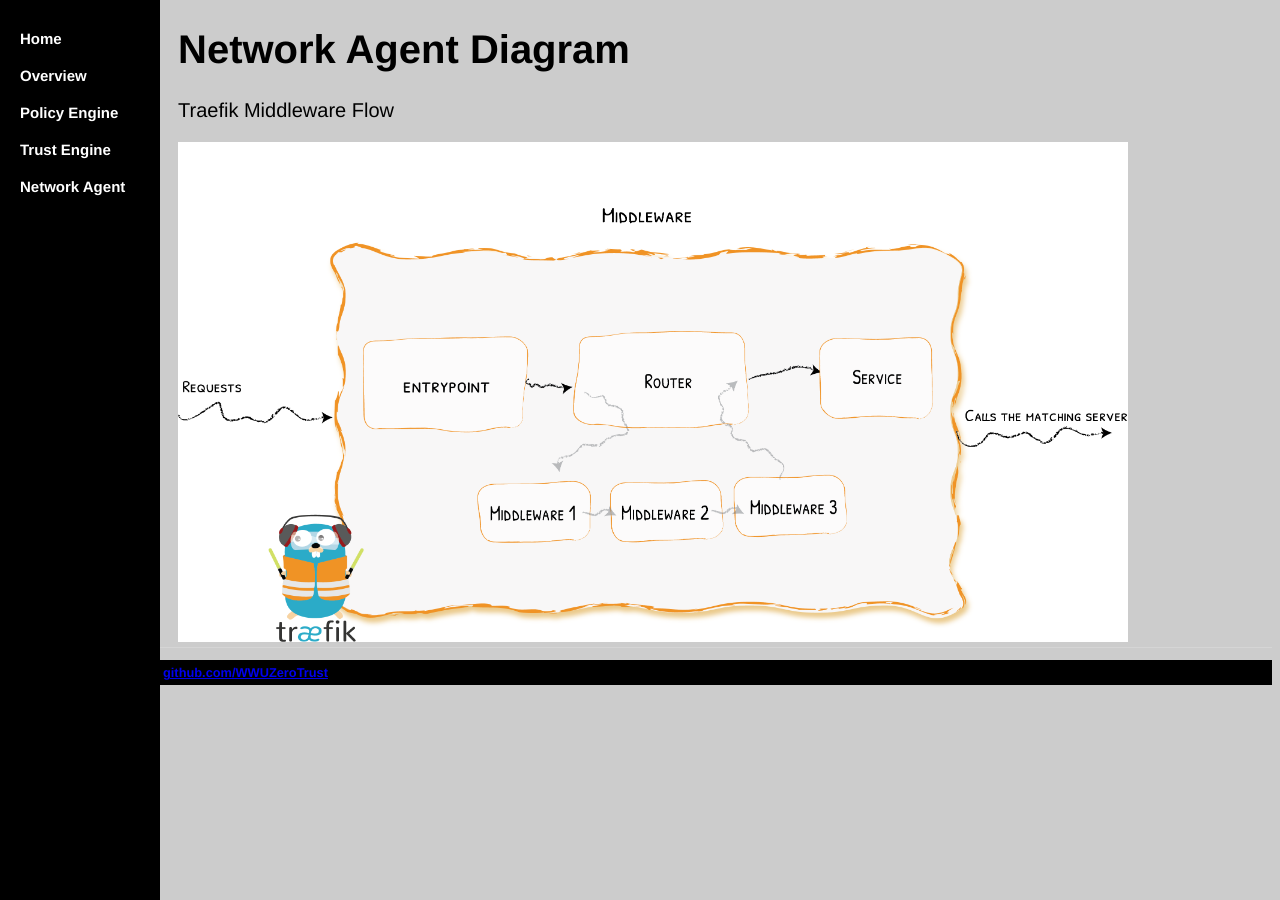
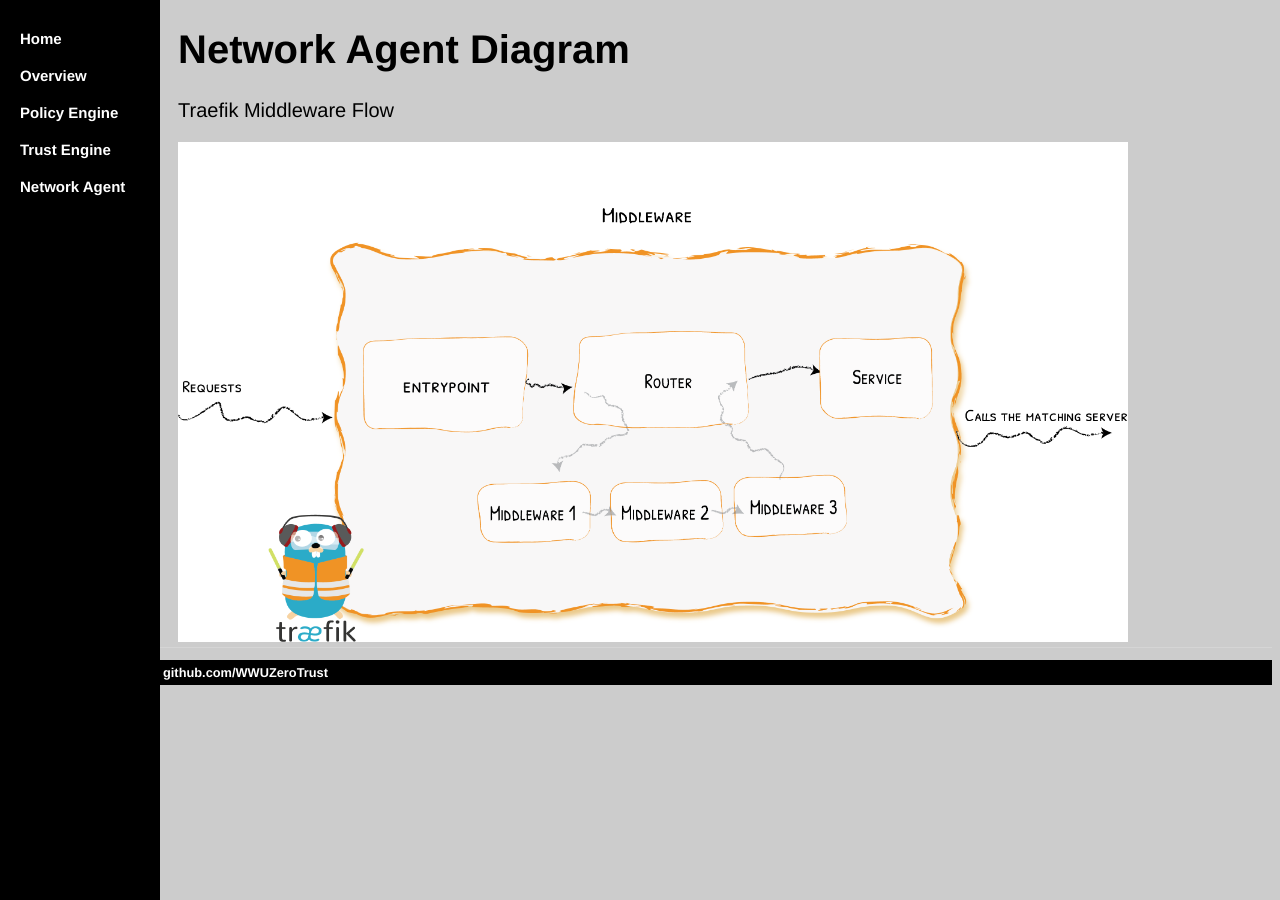
Before and after one commit to WWUZeroTrust/WWUZeroTrust.github.io, a Jekyll site: the page NetworkAgent/index.html, which Jekyll copies as it is, in a window 1280 px wide. Built offline with Jekyll 4.4.1, drawn with Linux system fonts in a browser that asks for light colours.

Commit message:
Update index.html

```diff
--- a/NetworkAgent/index.html
+++ b/NetworkAgent/index.html
@@ -80,6 +80,10 @@ footer ul li {
     display: inline;
     margin-right: 20px;
 }
+a {
+    text-decoration: none;
+    color: white;
+}
 </style>
 </head>
 <body>
```
